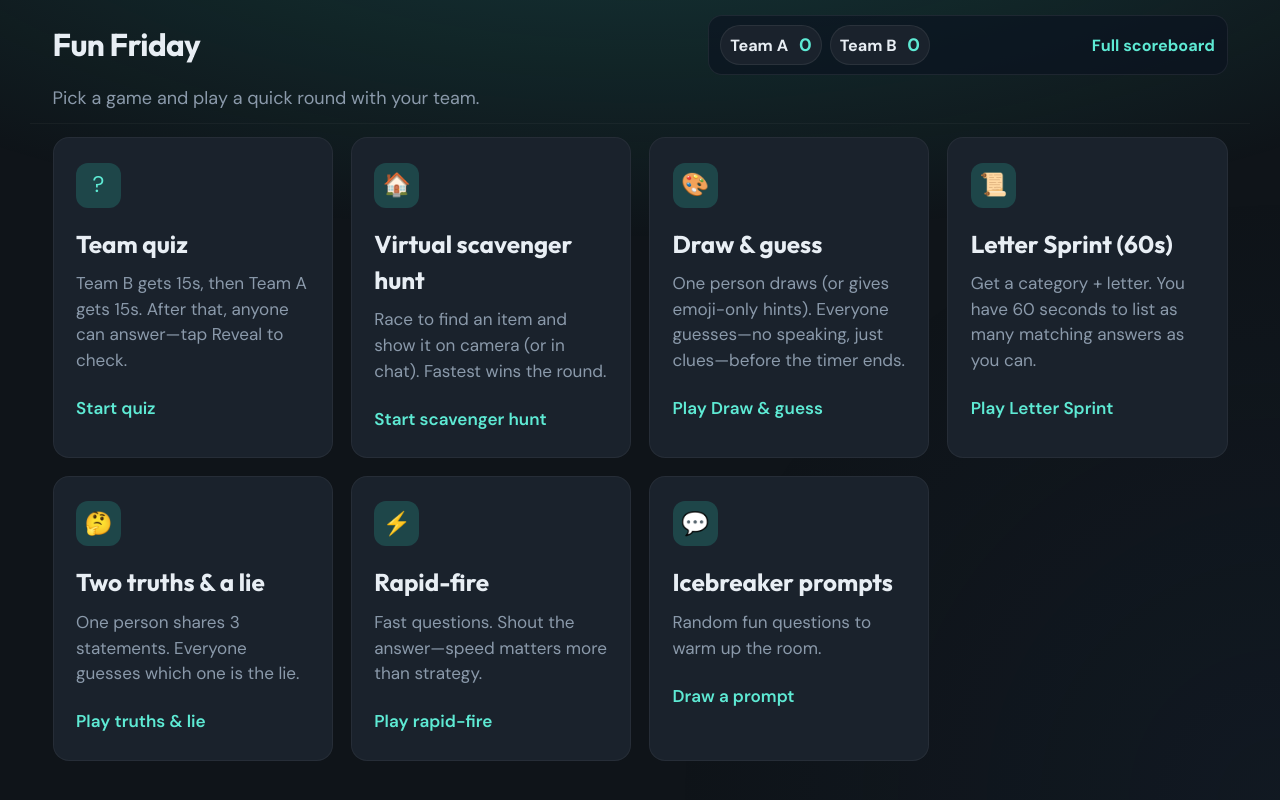
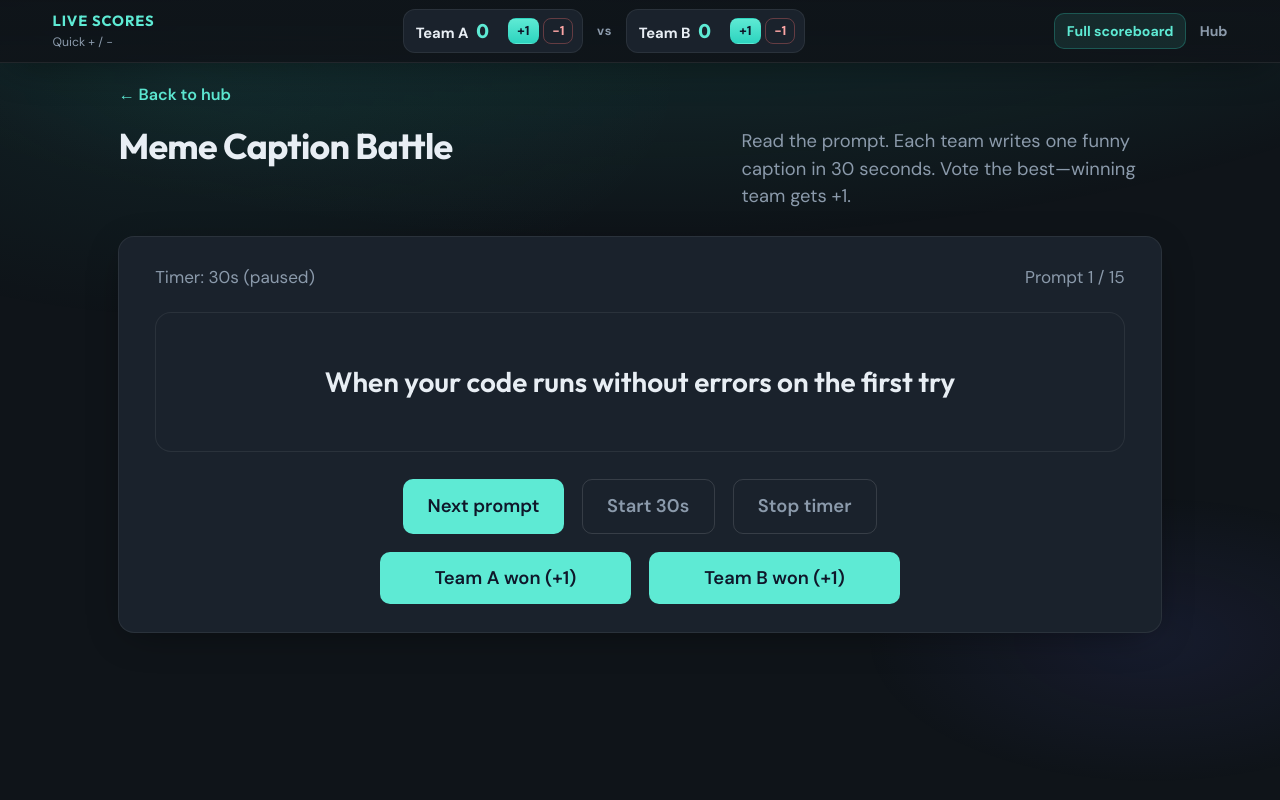
Before and after one commit to akshaygdhole/Fun-Friday-Games, a React (Vite) app: page /games/meme-caption in a window 1280 px wide. Before the commit this address led to /. Shown: the top 800 px of the page. Built offline with nearby package versions, Linux system fonts and the light colour scheme.

Commit message:
Add Meme Caption Battle game; update routing and home page for new game integration. Introduce meme captions data for gameplay.

```diff
--- a/src/App.jsx
+++ b/src/App.jsx
@@ -10,6 +10,7 @@ import DrawGame from "./pages/DrawGame";
 import TruthsLies from "./pages/TruthsLies";
 import RapidFire from "./pages/RapidFire";
 import ScavengerHunt from "./pages/ScavengerHunt";
+import MemeCaptionBattle from "./pages/MemeCaptionBattle";
 
 export default function App() {
   return (
@@ -26,6 +27,7 @@ export default function App() {
             <Route path="/games/truths-lies" element={<TruthsLies />} />
             <Route path="/games/rapidfire" element={<RapidFire />} />
             <Route path="/games/scavenger-hunt" element={<ScavengerHunt />} />
+            <Route path="/games/meme-caption" element={<MemeCaptionBattle />} />
             <Route path="/games/home-hunt" element={<Navigate to="/games/scavenger-hunt" replace />} />
           </Route>
           <Route path="*" element={<Navigate to="/" replace />} />
--- /dev/null
+++ b/src/data/meme-captions.js
@@ -0,0 +1,18 @@
+/** One caption prompt per line — teams write the funniest caption in 30 seconds. */
+export const FUN_FRIDAY_MEME_CAPTIONS = [
+  "When the meeting ends early…",
+  "When someone says “quick call” and it hits 45 minutes…",
+  "When the food delivery app says “2 mins away” for the 6th time…",
+  "When your alarm rings and your soul leaves your body…",
+  "When the Wi‑Fi disconnects right as you start speaking…",
+  "When you say “I’ll sleep early today” (and don’t)…",
+  "When your code runs without errors on the first try",
+  "When you finally understand the task… and then requirements change",
+  "When your code runs perfectly right before the demo",
+  "When you forget to save your work",
+  "When the code works on your machine but breaks in production",
+  "When you finally find the perfect meme for the situation…",
+  "Trying to debug code written by your past self",
+  "When you fix one bug and three new ones appear",
+  "When you hear “guests are coming” with zero warning…",
+]
--- a/src/pages/Home.jsx
+++ b/src/pages/Home.jsx
@@ -29,6 +29,13 @@ const cards = [
     title: "Letter Sprint (60s)",
     text: "Get a category + letter. You have 60 seconds to list as many matching answers as you can.",
     cta: "Play Letter Sprint",
+  },
+  {
+    to: "/games/meme-caption",
+    icon: "\u{1F5BC}\uFE0F",
+    title: "Meme Caption Battle",
+    text: "Write the funniest caption in 30 seconds. Vote the best—winner gets +1.",
+    cta: "Play Meme Caption",
   },
 
   {
--- /dev/null
+++ b/src/pages/MemeCaptionBattle.jsx
@@ -0,0 +1,124 @@
+import { useCallback, useEffect, useRef, useState } from "react"
+import { Link } from "react-router-dom"
+import { useScore } from "../context/ScoreContext"
+import { FUN_FRIDAY_MEME_CAPTIONS } from "../data/meme-captions"
+import { shuffle } from "../utils/shuffle"
+
+const ROUND_SECONDS = 30
+
+export default function MemeCaptionBattle() {
+  const prompts = FUN_FRIDAY_MEME_CAPTIONS || []
+  const { addScore } = useScore()
+  const deckRef = useRef([])
+
+  const [current, setCurrent] = useState(null)
+  const [remaining, setRemaining] = useState(ROUND_SECONDS)
+  const [running, setRunning] = useState(false)
+  const [qNum, setQNum] = useState(0)
+
+  const nextPrompt = useCallback(() => {
+    if (!deckRef.current.length) {
+      deckRef.current = shuffle([...prompts])
+      setQNum(0)
+    }
+    const p = deckRef.current.shift() ?? null
+    setCurrent(p)
+    setRunning(false)
+    setRemaining(ROUND_SECONDS)
+    setQNum((n) => n + 1)
+  }, [prompts])
+
+  useEffect(() => {
+    if (current == null && prompts.length) nextPrompt()
+  }, [current, prompts.length, nextPrompt])
+
+  useEffect(() => {
+    if (!running) return undefined
+    const id = setInterval(() => {
+      setRemaining((r) => {
+        if (r <= 1) {
+          setRunning(false)
+          return ROUND_SECONDS
+        }
+        return r - 1
+      })
+    }, 1000)
+    return () => clearInterval(id)
+  }, [running])
+
+  const total = prompts.length
+
+  return (
+    <div className="activity-page">
+      <div className="bg-pattern" aria-hidden="true" />
+      <main className="activity-layout">
+        <nav className="page-nav page-nav--activity">
+          <Link to="/">← Back to hub</Link>
+        </nav>
+        <header className="activity-hero--split">
+          <h1 className="page-title">Meme Caption Battle</h1>
+          <p className="page-sub">
+            Read the prompt. Each team writes one funny caption in 30 seconds.
+            Vote the best—winning team gets +1.
+          </p>
+        </header>
+        <section className="panel activity-panel">
+          <div className="quiz-meta">
+            <span>Timer: {remaining}s {!running ? "(paused)" : ""}</span>
+            <span>
+              {total ? `Prompt ${Math.min(qNum, total)} / ${total}` : "No prompts"}
+            </span>
+          </div>
+
+          <div className="prompt-box">
+            {current ?? "No prompts yet — add a few and try again."}
+          </div>
+
+          <div className="activity-actions">
+            <button
+              type="button"
+              className="btn btn-primary"
+              onClick={nextPrompt}
+              disabled={!total}
+            >
+              Next prompt
+            </button>
+            <button
+              type="button"
+              className="btn btn-ghost"
+              onClick={() => setRunning(true)}
+              disabled={running || !total}
+            >
+              Start {ROUND_SECONDS}s
+            </button>
+            <button
+              type="button"
+              className="btn btn-ghost"
+              onClick={() => setRunning(false)}
+              disabled={!running}
+            >
+              Stop timer
+            </button>
+          </div>
+
+          <div className="activity-actions activity-actions--spaced activity-actions--grid">
+            <button
+              type="button"
+              className="btn btn-primary"
+              onClick={() => addScore(0, 1)}
+            >
+              Team A won (+1)
+            </button>
+            <button
+              type="button"
+              className="btn btn-primary"
+              onClick={() => addScore(1, 1)}
+            >
+              Team B won (+1)
+            </button>
+          </div>
+        </section>
+      </main>
+    </div>
+  )
+}
```
